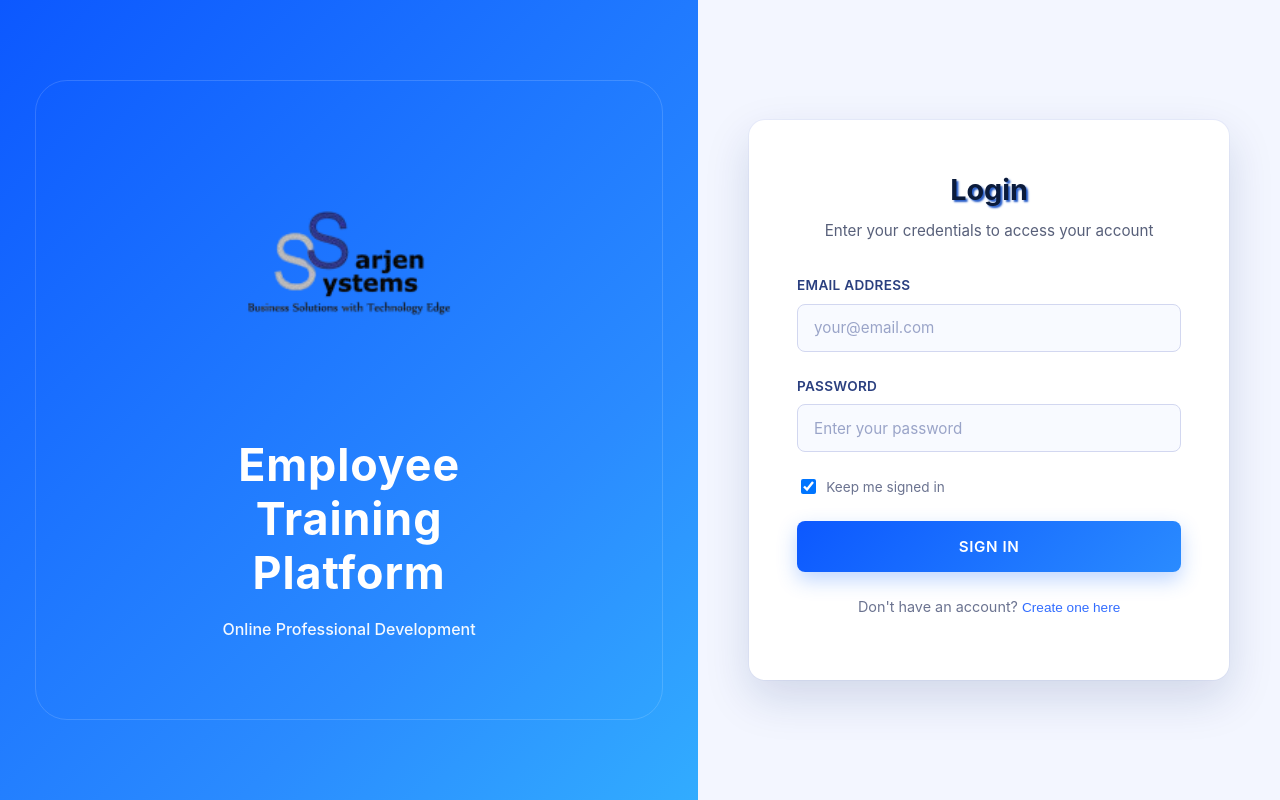
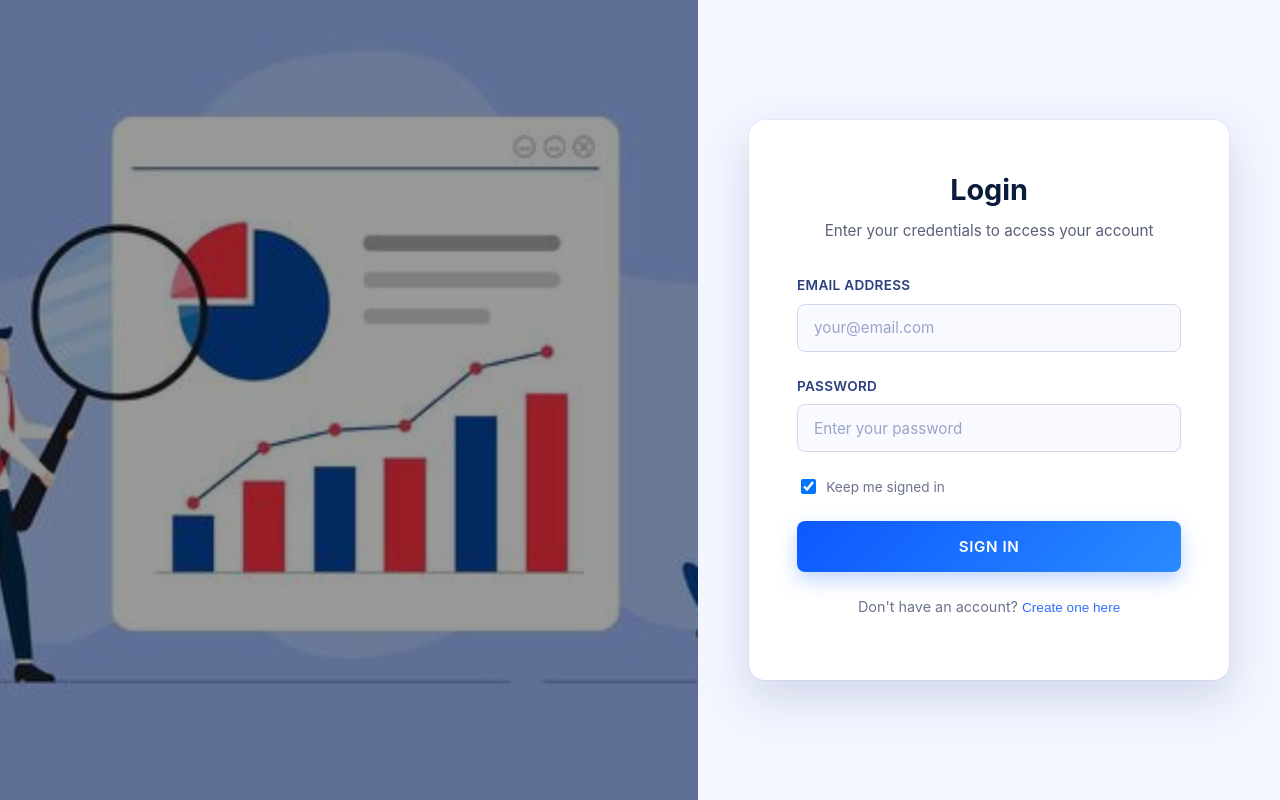
Before and after one commit to Sahilvinchhi/Analysis_Dashboard, a React (Vite) app in the folder frontend/: page / in a window 1280 px wide. Built offline with nearby package versions, Linux system fonts and the light colour scheme.

Commit message:
UI Changes complete

```diff
--- a/frontend/index.html
+++ b/frontend/index.html
@@ -4,7 +4,7 @@
     <meta charset="UTF-8" />
     <link rel="icon" type="image/svg+xml" href="/vite.svg" />
     <meta name="viewport" content="width=device-width, initial-scale=1.0" />
-    <title>Employee Platform</title>
+    <title>PlantVision</title>
   </head>
   <body>
     <div id="app"></div>
--- a/frontend/src/NivoCharts.tsx
+++ b/frontend/src/NivoCharts.tsx
@@ -59,7 +59,7 @@ export const BarChart: React.FC<ChartProps> = ({
   xAxisKey = 'month',
   yAxisKeys = ['sales'],
   height = 400,
-  showLegend = true,
+ // showLegend = true,
   enableStackMode = false,
   invertAxes = false,
   colors = COLOR_PALETTE,
@@ -159,7 +159,7 @@ export const BarChart: React.FC<ChartProps> = ({
         axisTop={null}
         enableLabel={false}
         legends={[]}
-        tooltip={({ id, value, color, data }: any) => (
+        tooltip={({ id, value,  data }: any) => (
           <div style={{ padding: '8px 12px', backgroundColor: '#111827', color: '#fff', borderRadius: 4 }}>
             <div><strong>{data[xAxisKey]}:</strong></div>
             <div><strong>{id}:</strong> {value}</div>
@@ -178,7 +178,7 @@ export const ColumnChart: React.FC<ChartProps> = ({
   xAxisKey = 'month',
   yAxisKeys = ['sales'],
   height = 400,
-  showLegend = true,
+  //showLegend = true,
   enableStackMode = false,
   colors = COLOR_PALETTE,
   title,
@@ -276,7 +276,7 @@ export const ColumnChart: React.FC<ChartProps> = ({
           axisTop={null}
           enableLabel={false}
           legends={[]}
-          tooltip={({ id, value, color, data }: any) => (
+          tooltip={({ id, value, data }: any) => (
             <div style={{ padding: '8px 12px', backgroundColor: '#111827', color: '#fff', borderRadius: 4 }}>
               <div><strong>{data[xAxisKey]}:</strong></div>
               <div><strong>{id}:</strong> {value}</div>
@@ -293,7 +293,7 @@ export const ColumnChart: React.FC<ChartProps> = ({
 export const LineChart: React.FC<ChartProps> = ({
   data,
   height = 400,
-  showLegend = true,
+ // showLegend = true,
   colors = COLOR_PALETTE,
   title,
 }) => {
@@ -414,7 +414,7 @@ export const LineChart: React.FC<ChartProps> = ({
 export const AreaChart: React.FC<ChartProps> = ({
   data,
   height = 400,
-  showLegend = true,
+  //showLegend = true,
   colors = COLOR_PALETTE,
   title,
 }) => {
@@ -514,9 +514,9 @@ export const AreaChart: React.FC<ChartProps> = ({
           pointSize={0}
           pointColor="transparent"
           pointBorderWidth={0}
-          areaBaselineValue={0}
+          //areaBaselineValue={0}
           areaBlendMode="multiply"
-          fillOpacity={0.5}
+          //fillOpacity={0.5}
           useMesh={false}
           legends={[]}
           tooltip={({ point }: any) => (
--- a/frontend/src/login-page.tsx
+++ b/frontend/src/login-page.tsx
@@ -1,6 +1,6 @@
 import React, { useState } from 'react';
 import './style.css';
-import logoImage from './assets/logo.png';
+import logoImage from './assets/a_d.jpg';
 import api from './api';
 
 
@@ -78,12 +78,13 @@ export const LoginPage: React.FC<LoginPageProps> = ({ onRegisterClick, onLoginSu
     <div className="login-page">
       {/* Left Panel */}
       <div className="auth-left">
+        <div className="auth-logo">
+          <img src={logoImage} alt="Logo" className="auth-logo-img" />
+        </div>
         <div className="auth-left-content">
-          <div className="auth-logo">
-            <img src={logoImage} alt="Logo" className="auth-logo-img" />
-          </div>
-          <h1 className="auth-brand-title">Employee<br />Training Platform</h1>
-          <p className="auth-brand-subtitle">Online Professional Development</p>
+          <h1 className="auth-brand-title">PlantVision</h1>
+          <p className="auth-brand-subtitle">Where efficiency meets intelligence.</p>
+          <div className="auth-decorative-line"></div>
         </div>
       </div>
 
--- a/frontend/src/register-page.tsx
+++ b/frontend/src/register-page.tsx
@@ -1,6 +1,8 @@
 import React, { useState } from 'react';
 import './style.css';
-import logoImage from './assets/logo.png';
+//import logoImage from './assets/logo.png';
+import logoImage from './assets/a_d.jpg';
+
 import api from './api';
 
 type RegisterState = 'idle' | 'submitting' | 'success' | 'error';
@@ -147,14 +149,13 @@ export const RegisterPage: React.FC<RegisterPageProps> = ({ onBackToLogin }) =>
     <div className="register-page">
       {/* Left Panel */}
       <div className="auth-left">
+        <div className="auth-logo">
+          <img src={logoImage} alt="Logo" className="auth-logo-img" />
+        </div>
         <div className="auth-left-content">
-          <div className="auth-logo">
-            <img src={logoImage} alt="Logo" className="auth-logo-img" />
-          </div>
-          <h1 className="auth-brand-title">Employee<br />Training Platform</h1>
-          <p className="auth-brand-subtitle">Online Professional Development</p>
-
-
+          <h1 className="auth-brand-title">PlantVision</h1>
+          <p className="auth-brand-subtitle">Where efficiency meets intelligence.</p>
+          <div className="auth-decorative-line"></div>
         </div>
       </div>
 
--- a/frontend/src/style.css
+++ b/frontend/src/style.css
@@ -453,43 +453,67 @@ body {
 
 .auth-left {
   position: relative;
-  padding: 3.5rem 4rem;
+  padding: 0;
   display: flex;
   flex-direction: column;
   justify-content: center;
   align-items: center;
   text-align: center;
   overflow: hidden;
+  background: #000;
 }
 
 .auth-left::before {
   content: '';
   position: absolute;
-  inset: 10% 5%;
-  border-radius: 32px;
-  border: 1px solid rgba(255, 255, 255, 0.25);
-  opacity: 0.6;
+  inset: 0;
+  background: rgba(0, 0, 0, 0.4);
+  z-index: 2;
+  pointer-events: none;
 }
 
 .auth-left-content {
   position: relative;
-  z-index: 1;
-  max-width: 360px;
+  z-index: 3;
+  max-width: 450px;
+  padding: 3rem 2rem;
+  animation: fadeInUp 0.8s ease-out;
+}
+
+@keyframes fadeInUp {
+  from {
+    opacity: 0;
+    transform: translateY(30px);
+  }
+  to {
+    opacity: 1;
+    transform: translateY(0);
+  }
 }
 
 .auth-logo {
-  display: flex;
-  justify-content: center;
-  direction: center;
+  position: absolute;
+  top: 0;
+  left: 0;
   width: 100%;
-  margin-bottom: 2rem;
+  height: 100%;
+  z-index: 0;
 }
 
 .auth-logo-img {
-  width: 500px;
-  max-width: 80%;
-  height: auto;
-  object-fit: contain;
+  width: 100%;
+  height: 100%;
+  object-fit: cover;
+  object-position: center;
+}
+
+.auth-decorative-line {
+  width: 80px;
+  height: 4px;
+  background: linear-gradient(90deg, transparent, rgba(255, 255, 255, 0.9), transparent);
+  margin: 2rem auto 0;
+  border-radius: 2px;
+  box-shadow: 0 2px 10px rgba(255, 255, 255, 0.3);
 }
 
 .auth-brand-title {
@@ -575,7 +599,7 @@ body {
   font-size: 1.8rem;
   color: #0b1b3b;
   font-weight: 700;
-  text-shadow: #2259c7 2px 2px 2px;
+
 }
 
 .auth-title :hover {
```
